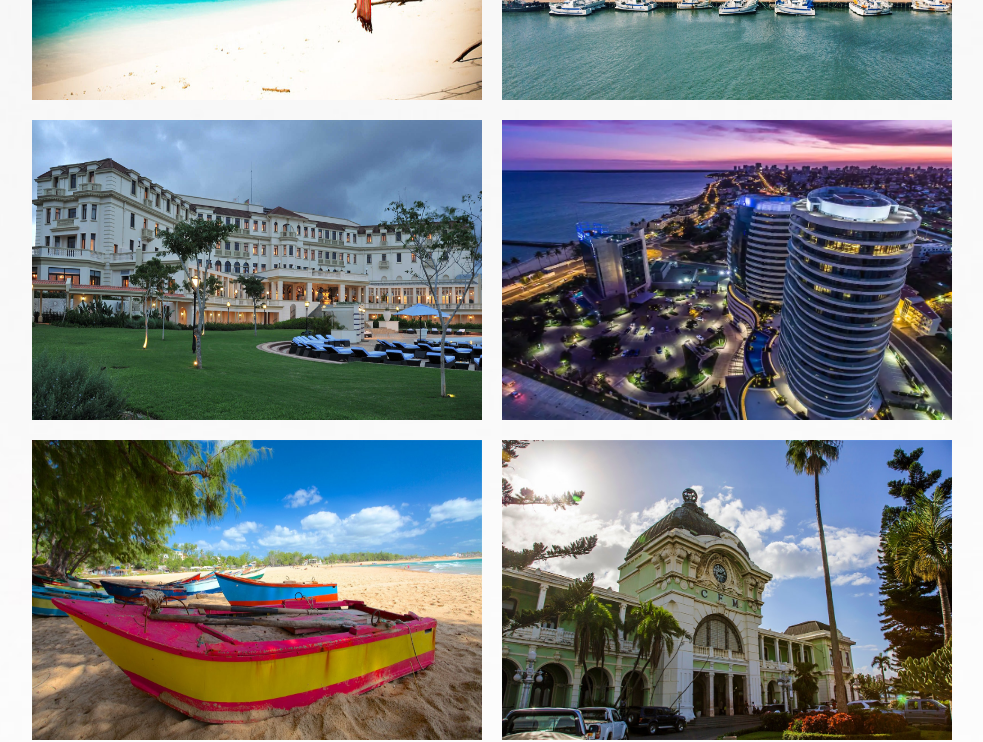
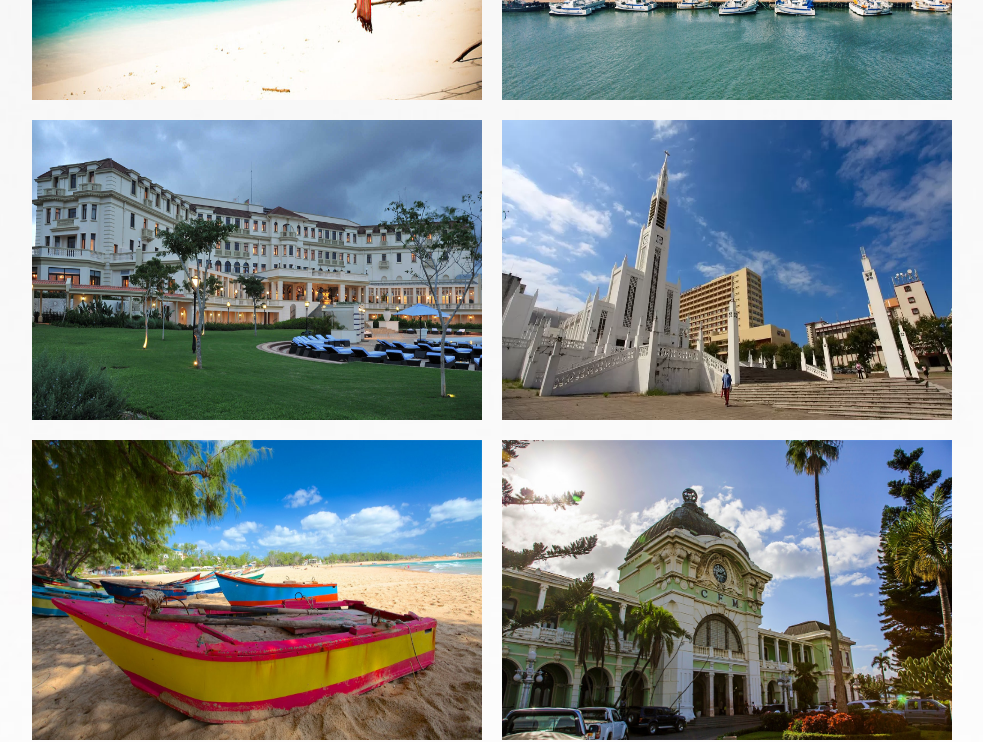
Before and after one commit to mila95/mila95.github.io, a plain HTML site: page Mozambique.html in a window 1280 px wide. Shown: the part 2000-2742 px from the top of the page, without its empty margins (148-1131 px from the left). Drawn offline with Linux system fonts and the light colour scheme.

Commit message:
Update Mozambique.html

```diff
--- a/Mozambique.html
+++ b/Mozambique.html
@@ -47,7 +47,7 @@
 
   			<img src="h7.jpg">
 
-  			<img src="h6.jpg">
+  			<img src="re.jpg">
 
   			<img src="h10.jpg">
 
```
